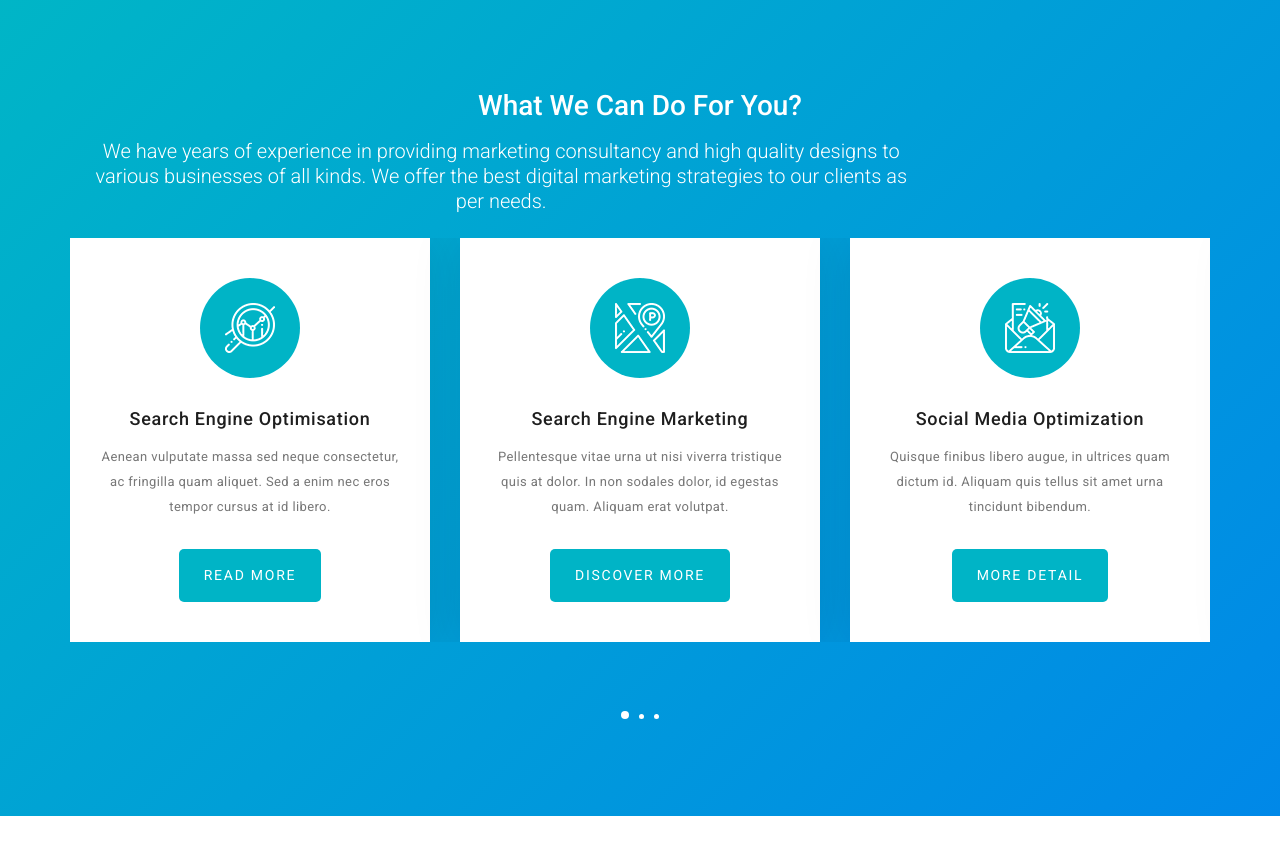
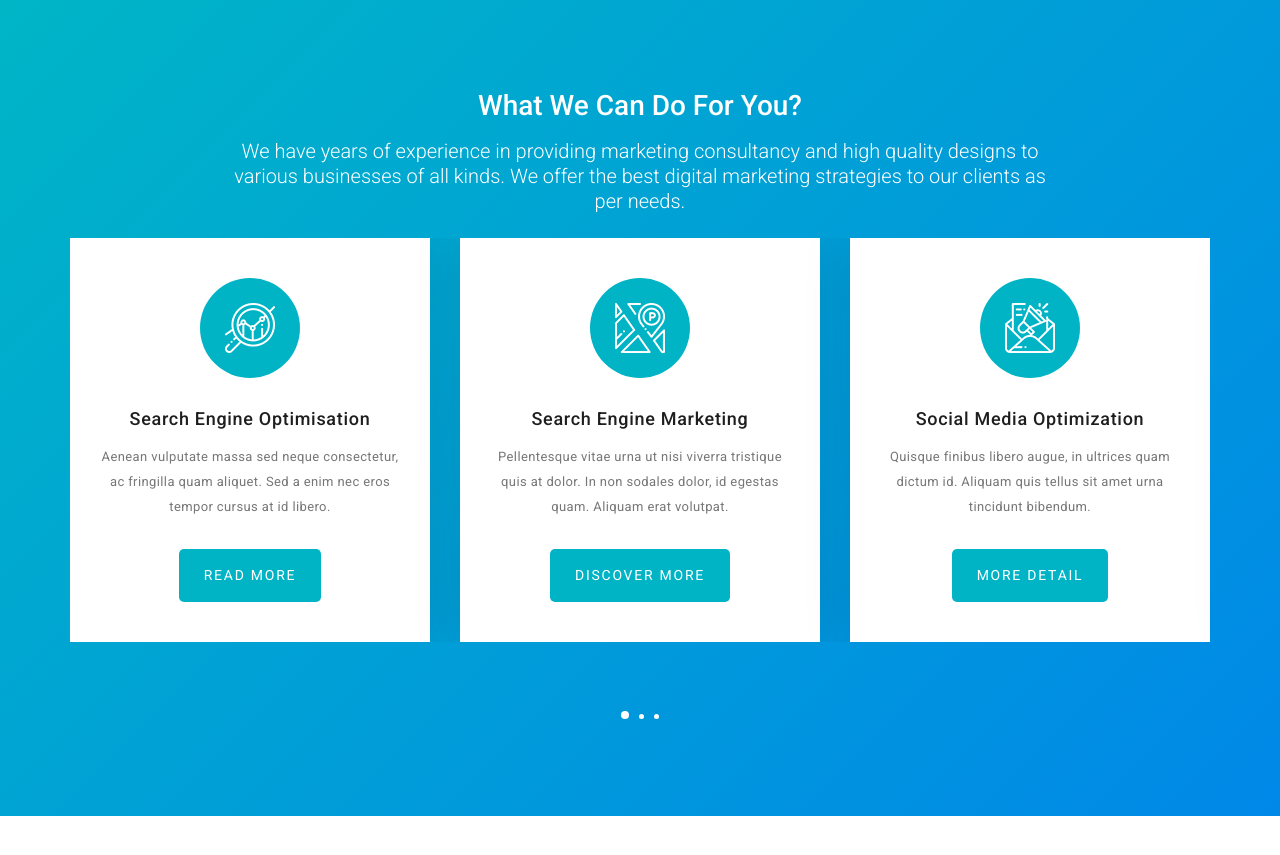
Before and after one commit to provks/streak, a plain HTML site: page index.html in a window 1280 px wide. Shown: the part 2900-3755 px from the top of the page. Drawn offline with Linux system fonts and the light colour scheme.

Commit message:
Update index.html

```diff
--- a/index.html
+++ b/index.html
@@ -191,7 +191,7 @@
         <div class="container">
             <div class="text-center text-white">
                 <h3 class="text-capitalize mb-3">What we can do for you?</h3>
-                <p class="lead w-75 text-sm-left text-md-center text-white mb-3 mb-lg-4">We have years of experience in providing marketing consultancy and high quality designs to various businesses of all kinds. We offer the best digital marketing strategies to our clients as per needs.</p>
+                <p class="lead w-75 mx-auto text-white mb-3 mb-lg-4">We have years of experience in providing marketing consultancy and high quality designs to various businesses of all kinds. We offer the best digital marketing strategies to our clients as per needs.</p>
             </div>
             <div class="row">
                 <div class="owl-carousel owl-theme">
```
